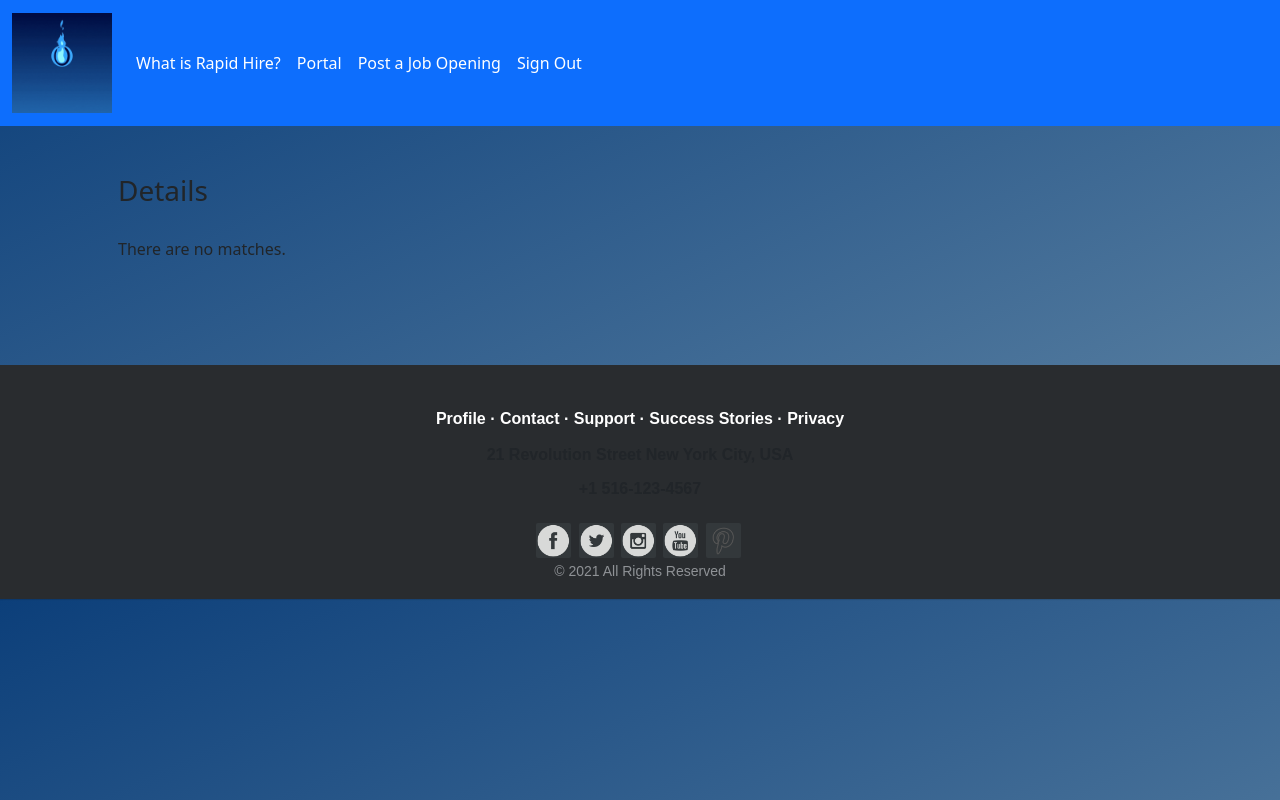
After one commit to nordaxion/RapidHire, a Flask app: page /portal/1 in a window 1280 px wide. The commit adds this page. Run offline with Flask 2, Linux system fonts and the light colour scheme; a user stored in the database is signed in; tables that the repository leaves empty hold one stand-in row (values such as "Sample post").

Commit message:
Updated stuff

```diff
--- a/app.py
+++ b/app.py
@@ -26,6 +26,7 @@ def after_request(response):
     response.headers["Expires"] = 0
     response.headers["Pragma"] = "no-cache"
     return response
+
 
 # Configure session to use filesystem (instead of signed cookes)
 app.config["SESSION_FILE_DIR"] = mkdtemp()
@@ -74,7 +75,13 @@ def register_as_employer():
         try:
             with sqlite3.connect("employment.db") as conn:
                 cursor = conn.cursor()
-                new_user_id = cursor.execute("INSERT INTO users (first_name, last_name, email, hash, user_type, company) VALUES (?, ?, ?, ?, ?, ?)", (first_name, last_name, email, hash, user_type, company))
+                cursor.execute(
+                    "SELECT email FROM users WHERE email=?", (email,))
+                results = cursor.fetchone()
+                if results:
+                    raise sqlite3.IntegrityError
+                cursor.execute("INSERT INTO users (first_name, last_name, email, hash, user_type, company) VALUES (?, ?, ?, ?, ?, ?)", (
+                    first_name, last_name, email, hash, user_type, company))
                 conn.commit()
         except sqlite3.IntegrityError:
             return render_template("error.html", error="Account already exists.", code=400)
@@ -135,9 +142,10 @@ def register_as_employee():
         try:
             with sqlite3.connect("employment.db") as conn:
                 cursor = conn.cursor()
-                cursor.execute("SELECT email FROM users WHERE email=?", (email,))
+                cursor.execute(
+                    "SELECT email FROM users WHERE email=?", (email,))
                 results = cursor.fetchone()
-                if len(results) == 1:
+                if results:
                     raise sqlite3.IntegrityError
                 cursor.execute("INSERT INTO users (first_name, last_name, email, hash, user_type) VALUES (?, ?, ?, ?, ?)", (first_name, last_name, email, hash, user_type))
                 conn.commit()
@@ -146,11 +154,11 @@ def register_as_employee():
 
         with sqlite3.connect("employment.db") as conn:
             cursor = conn.cursor()
-            cursor.execute("SELECT user_id FROM users WHERE email=?", email)
+            cursor.execute("SELECT user_id FROM users WHERE email=?", (email,))
             session["user_id"] = cursor.fetchone()
             session["user_type"] = user_type
 
-            cursor.execute("INSERT INTO profile VALUES (?, ?, ?, ?, ?)", (session["user_id"], location, skills, highest_education, resume))
+            cursor.execute("INSERT INTO profile VALUES (?, ?, ?, ?, ?)", (int(session["user_id"]), location, skills, highest_education, resume))
             conn.commit()
 
         return redirect(url_for("portal"))
@@ -175,19 +183,21 @@ def login():
         # Query database for email
         with sqlite3.connect("employment.db") as conn:
             cursor = conn.cursor()
-            cursor.execute("SELECT * FROM users WHERE email=?", request.form.get("email"))
+            cursor.execute("SELECT * FROM users WHERE email=?",
+                           (request.form.get("email"),))
             rows = cursor.fetchall()
+            print(rows)
 
         # Ensure username exist and password is correct
-        if len(rows) != 1 or not check_password_hash(rows[0]["hash"], request.form.get("password")):
+        if len(rows) != 1 or not check_password_hash(rows[0][4], request.form.get("password")):
             return render_template("error.html", error="Invalid username and/or password.", code=400)
 
         # Remember which user is logged in
-        session["user_id"] = rows[0]["user_id"]
-        session["user_type"] = rows[0]["user_type"]
+        session["user_id"] = int(rows[0][0])
+        session["user_type"] = rows[0][5]
 
         # Redirect the user to the portal
-        return redirect(url_for(portal))
+        return redirect("/portal")
 
     else:
         return render_template("login.html")
@@ -201,29 +211,57 @@ def portal():
     # Checks which user_type the user is
     if session["user_type"] == "employer":
 
+        # Get all postings created by the user
+        with sqlite3.connect("employment.db") as conn:
+            cursor = conn.cursor()
+            cursor.execute("SELECT * FROM postings")
+            temp = cursor.fetchone()
+
+            if temp:
+                cursor.execute("SELECT * FROM postings WHERE user_id=?", (session["user_id"],))
+                user_postings = cursor.fetchall()
+            else:
+                user_postings = []
+
+        # Display all user postings
+
+        return render_template("employer_portal.html", posts=user_postings)
+
+    else:
+        with sqlite3.connect("employment.db") as conn:
+            cursor = conn.cursor()
+            cursor.execute(
+                "SELECT job_name, company, location, skills, job_description, posting_id FROM postings INNER JOIN users ON postings.user_id = users.user_id")
+            posts = cursor.fetchall()
+        return render_template("employee_portal.html", posts=posts)
+
+
+@app.route("/portal/<int:id>")
+@login_required
+def show_details(id):
+    if session["user_type"] == "employer":
+
         # Get all potential employees list
         with sqlite3.connect("employment.db") as conn:
             cursor = conn.cursor()
-            cursor.execute("SELECT * FROM users WHERE user_type='employee'")
+            cursor.execute(
+                "SELECT location, max_distance FROM postings WHERE posting_id=?", (id,))
+            posting_location, max_distance = cursor.fetchone()
+
+            cursor.execute("SELECT first_name, last_name, location, email, skills, highest_education, resume FROM users INNER JOIN profile ON users.user_id=profile.user_id WHERE user_type='employee'")
             potential_employees_list = cursor.fetchall()
 
-        # Get all postings created by the user
+        matches = filter_distance(
+            posting_location, potential_employees_list, distance=max_distance)
+
+        return render_template("display_details.html", matches=matches, match_len=len(matches))
+
+    else:
         with sqlite3.connect("employment.db") as conn:
             cursor = conn.cursor()
-            cursor.execute("SELECT * FROM postings WHERE user_id=?", session["user_id"])
-            user_postings = cursor.fetchall()
-
-        # Filter distance to get matches
-        matches = {}
-        for posting in user_postings:
-            possible_matches = filter_distance(posting[2], potential_employees_list, distance=posting[3])
-            matches[posting] = possible_matches
-
-        return render_template("employer_portal.html", matches=matches)
-
-    else:
-        # TODO Show user profile
-        return render_template("employee_portal.html")
+            cursor.execute("SELECT job_name, company, location, skills, job_description FROM postings INNER JOIN users ON users.user_id = postings.user_id WHERE posting_id=?", (id,))
+            post = cursor.fetchone()
+        return render_template("display_details.html", post=post)
 
 
 @app.route("/add_postings", methods=["GET", "POST"])
@@ -252,8 +290,14 @@ def add_postings():
         max_distance = request.form.get("max_distance")
         skills = request.form.get("skills")
         job_description = request.form.get("job_description")
+        user_id = int(session["user_id"])
 
-        cursor.execute("INSERT INTO postings (job_name, location, max_distance, skill, user_id, job_description) VALUES (?, ?, ?, ?, ?, ?)", (job_name, location, max_distance, skill, user_id, job_description))
+        with sqlite3.connect("employment.db") as conn:
+            cursor = conn.cursor()
+            cursor.execute("INSERT INTO postings (job_name, location, max_distance, skills, user_id, job_description) VALUES (?, ?, ?, ?, ?, ?)", (job_name, location, max_distance, skills, user_id, job_description))
+            conn.commit()
+
+        return redirect("/portal")
 
     else:
         return render_template("add_postings.html")
@@ -266,5 +310,5 @@ def logout():
     # Forget any user_id
     session.clear()
 
-    # Redirect user to login form
-    return redirect(url_for("index"))
+    # Redirect user to root
+    return redirect("/")
--- a/templates/add_postings.html
+++ b/templates/add_postings.html
@@ -5,8 +5,8 @@ Post
 {% endblock %}
 
 {% block main %}
-    <h3>Register as an Employee</h3>
-    <form action="/register_as_employer" method="post">
+    <h3>Post a job opening</h3>
+    <form action="/add_postings" method="post">
         <div class="form-group">
             <input autocomplete="off" autofocus class="form-control" name="job_name" placeholder="Job Name" type="text" />
         </div>
@@ -22,6 +22,6 @@ Post
         <div class="form-group">
             <textarea autocomplete="off" class="form-control" name="job_description"></textarea>
         </div>
-        <button class="btn btn-primary" type="submit">Register</button>
+        <button class="btn btn-primary" type="submit">Submit</button>
     </form>
 {% endblock %}
--- /dev/null
+++ b/templates/display_details.html
@@ -0,0 +1,48 @@
+{% extends "layout.html" %}
+
+{% block title %}
+Portal
+{% endblock %}
+
+{% block main %}
+    <h3>Details</h3><br>
+    <div class="list-group">
+        {% if session.user_type == "employer" %}
+            {% if match_len != 0 %}
+                {% for match in matches %}
+                    <div class=row>
+                        <h5>{{ matches[0]}} {{ matches[1] }}</h5>
+                        <p>{{ matches[2] }} </p>
+                        <p>Email: {{ matches[3] }}</p>
+                        <p>Skills: {{ matches[4] }}</p>
+                        <p>Highest Form of Education: {{ matches[5] }}</p>
+                        <p>Resume: {{ matches [6] }}</p>
+                        <br>
+                    </div>
+                {% endfor %}
+            {% else %}
+            <h6>There are no matches.</h6>
+            {% endif %}
+
+        {% else %}
+            <div class="row">
+                <h5>{{ post[0] }}</h5>
+                <p>{{ post[1] }}</p>
+                <p>Located at {{ post[2] }}</p>
+                <p>Skills Required:
+                    {{ post[3] }}
+                </p>
+                <p>Job Description:
+                    {{ post[4] }}
+                </p>
+                <br>
+            </div>
+        {% endif %}
+
+
+
+        {% for post in postings %}
+        <a href="/portal/{{ post[0] }}" class="list-group-item list-group-item-action">{{ post[1] }}</a>
+        {% endfor %}
+      </div>
+{% endblock %}
--- a/templates/employee_register.html
+++ b/templates/employee_register.html
@@ -6,7 +6,7 @@
 
 {% block main %}
     <h3>Register as an Employee</h3>
-    <form action="/register_as_employer" method="post">
+    <form action="/register_as_employee" method="post">
 
         <label for="first_name" class="form-label">First Name</label>
         <div class="form-group">
--- a/templates/layout.html
+++ b/templates/layout.html
@@ -49,11 +49,11 @@
                 <div class="navbar-nav">
                     <a class="nav-link active" href="#">What is Rapid Hire?</a>
                     {% if session.user_id %}
-                        <a class="nav-link active" href="#">Portal</a>
+                        <a class="nav-link active" href="/portal">Portal</a>
                         {% if session.user_type == "employer" %}
-                        <a class="nav-link active" href="#">Post a Job Opening</a>
+                        <a class="nav-link active" href="/add_postings">Post a Job Opening</a>
                         {% endif %}
-                        <a class="nav-link active" href="#">Sign Out</a>
+                        <a class="nav-link active" href="/logout">Sign Out</a>
                     {% else %}
                         <li class="nav-item dropdown">
                             <a class="nav-link dropdown-toggle" href="#" id="navbarDropdown" role="button"
@@ -65,12 +65,23 @@
                                 <li><a class="dropdown-item" href="/register_as_employee">Looking for a job</a></li>
                             </ul>
                         </li>
-                        <a class="nav-link active" href="#">Login</a>
+                        <a class="nav-link active" href="/login">Login</a>
                     {% endif %}
                 </div>
             </div>
         </div>
     </nav>
+    <!-- <div class="logo" class="elements">
+        <img src="logo.gif" atl="logo" class="logo">
+    </div> -->
+    <!--Menu Mavigation Bar -->
+    <!-- <div class="topnav">
+        <a href="#Home">Home</a>
+        <a href="#About">What is Rapid Hire?</a>
+        <a href="#Service">Business Application</a>
+        <a href="application.html">Job Application</a>
+        <button>Login</button>
+    </div> -->
 
     <main class="container p-5">
         {% block main %}{% endblock %}
```
Also changed, not shown: templates/edit_profile.html (+13 -0 lines), templates/employee_portal.html (added, +14 -0 lines), templates/employer_portal.html (added, +14 -0 lines), templates/error.html (added, +11 -0 lines), templates/login.html (+4 -3 lines), templates/portal.html (deleted, +0 -29 lines), Jed Rendo Magracia.jpg (added), employment.db.
